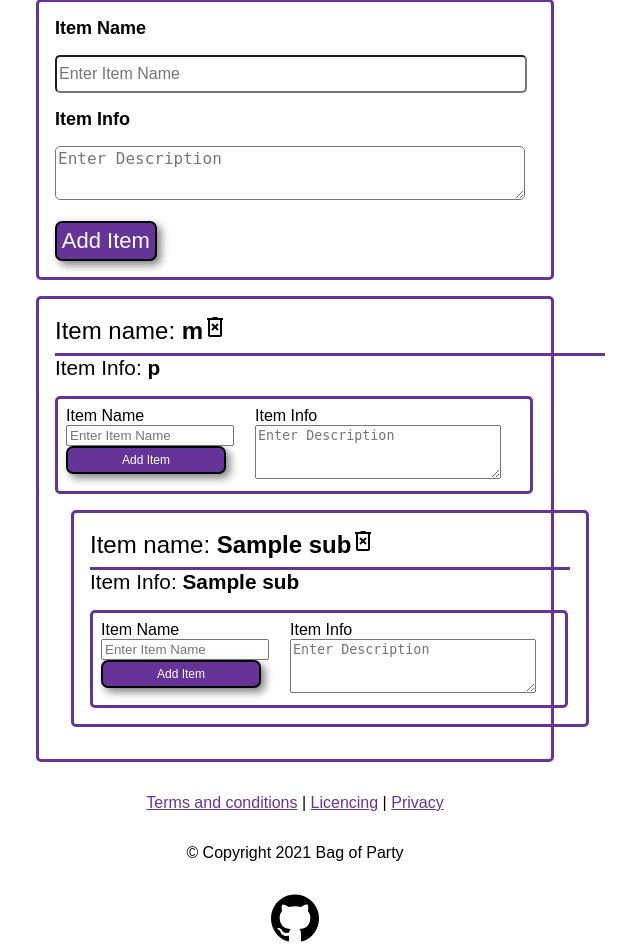
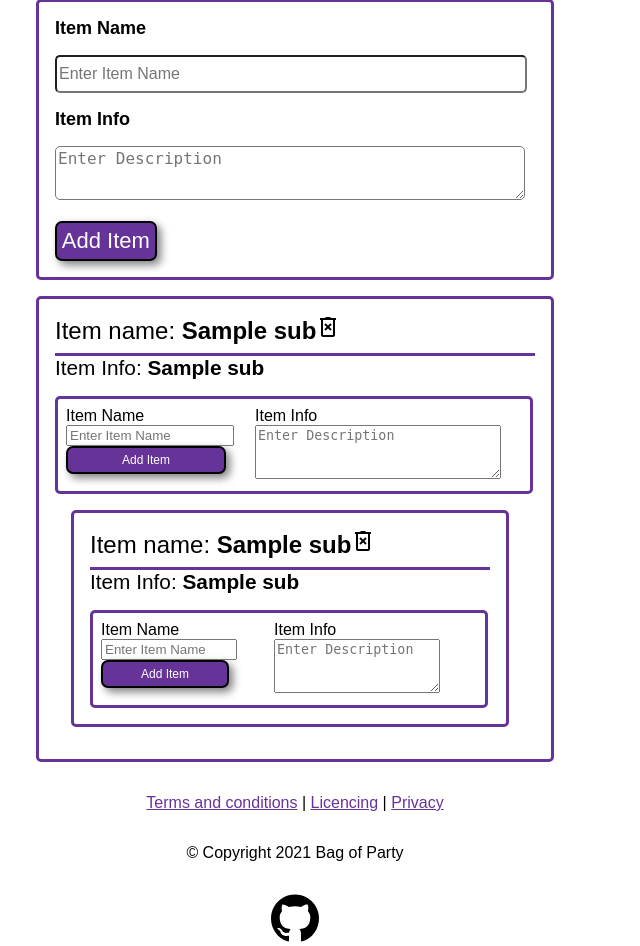
Before and after one commit to Bag-of-Party/python-website, a Flask app: template templates/partypage.html in a window 1280 px wide. Shown: the part 438-1384 px from the top of the page, without its empty margins (345-985 px from the left). Run offline with Flask 2, Linux system fonts and the light colour scheme; the template is opened without the code that fills it: most values are stand-ins (such as "Sample title", 1, 10 or a date in 2020); some libraries are stand-ins or nearby versions.

Commit message:
attempt 3 not right though

```diff
--- a/bagofparty.py
+++ b/bagofparty.py
@@ -111,6 +111,13 @@ def party(slug, party_name):
     print(with_container_id)
     print('without_container_id')
     print(without_container_id)
+    print('without_container_id**********')
+    test = without_container_id.values()
+
+    final = []
+
+    for i in test:
+        final.append(i)
 
 
     print('SUB_DATA')
@@ -118,16 +125,27 @@ def party(slug, party_name):
     #     print('VALUE')
     #     print(v)
     #     final.append(v)
-    for k,v in without_container_id.items():
-        print('Container')
-        print(v[0:4:])
-        print('VALUEINSIDE')
-        print(v[:1:-1])
+
+
+    # for k,v in without_container_id.items():
+    #     print('Container')
+    #     outer = v[0:4:]
+    #     print('VALUEINSIDE')
+    #     inner = v[:1:-1]
+    #     outer.append(inner)
+    #     final.append(outer)
     # for k,v in without_container_id.items():
     #     print('Container')
     #     print(v[0:4:])
 
-    sub_data = without_container_id
+    print('FINALLL')
+    print(final)
+    print('SUB FINAL')
+    print(final[2])
+
+    # print("INFOOO")
+    # print(info.outer)
+    # print(info.inner)
 
     print("FINAL")
     # print(final)
@@ -138,7 +156,7 @@ def party(slug, party_name):
     db_cur.close()
     db_conn.close()
     # session["data"] = partyData
-    return render_template('partypage.html', data=data, page_items=page_items, sub_data=without_container_id.items())
+    return render_template('partypage.html', data=data, page_items=page_items, sub_data=final)
 
 
 if __name__ == "__main__":
--- a/static/css/main.css
+++ b/static/css/main.css
@@ -216,3 +216,88 @@ input {
     color: white;
     font-size: 12px;
 }
+
+
+
+.sub_item_box {
+    border-style: solid;
+    border-color: rebeccapurple;
+    border-radius: 5px;
+    /* padding-top: 1rem;
+    padding-bottom: 1rem; */
+    width: 25rem;
+    padding: 1rem;
+    margin: 1rem;
+    display: grid;
+}
+
+/* .sub_item_box_form {
+    align-self: end;
+} */
+
+.sub_item_box_form {
+    align-self: end;
+}
+
+/* .sub_item_box_form:last-child {
+    display: flex;
+    align-sub_items: flex-end;
+} */
+
+.sub_item_box_name {
+    font-size: 1.5rem;
+    border-bottom: solid;
+    border-color: rebeccapurple;
+    padding-bottom: 0.5rem;
+}
+.sub_item_box_name span {
+    font-weight: bold;
+}
+.sub_item_box_name img {
+    height: 1.5rem;
+    cursor: pointer;
+}
+
+.sub_item_box_info {
+    font-size: 1.3rem;
+    /* border-bottom: solid;
+    border-color: rebeccapurple; */
+}
+.sub_item_box_info span {
+    font-weight: bold;
+}
+
+
+.sub_item_box_input {
+    margin-top: 1rem;
+    border-style: solid;
+    border-color: rebeccapurple;
+    width: 23.5rem;
+    border-radius: 5px;
+    padding: 0.5rem;
+}
+
+.sub_item_box_grid {
+    display: grid;
+    grid-template-columns: auto auto;
+    font-size: 1rem;
+}
+
+.sub_item_box_inputContainer input {
+    width: 8rem;
+}
+.sub_item_box_inputContainer textarea {
+    width: 10rem;
+    height: 3rem;
+}
+
+.sub_item_box_cta {
+    border: 2px solid black;
+    border-radius: 7px;
+    padding: .3rem;
+    text-decoration: none;
+    filter: drop-shadow(4px 4px 4px gray);
+    background: rebeccapurple;
+    color: white;
+    font-size: 12px;
+}
--- a/templates/partypage.html
+++ b/templates/partypage.html
@@ -31,10 +31,10 @@
     </form>
 
     <div class="items_grid">
-        {% for k,v in sub_data %}
+        {% for i in sub_data %}
         <div class="item_box">
-            <div class="item_box_name">Item name: <span>{{ v[0:4:][2] }}</span><a href="?delete={{ k }}"><img alt="bin" src="/static/images/icons/bin.png" /></a></div>
-            <div class="item_box_info">Item Info: <span>{{ v[0:4:][3] }}</span></div>
+            <div class="item_box_name">Item name: <span>{{ i[2] }}</span><a href="?delete={{ k }}"><img alt="bin" src="/static/images/icons/bin.png" /></a></div>
+            <div class="item_box_info">Item Info: <span>{{ i[3] }}</span></div>
             <div class="item_box_form">
                 <form class="item_box_input" method="POST">
                     <div class="item_box_grid">
@@ -60,40 +60,38 @@
                         </span>
                     </div>
                 </form>
-                <!-- {% if v[-1] != None %} -->
-                    {% for i in v %}
-                    <div class="item_box">
-                        <div class="item_box_name">Item name: <span>{{ i[2] }}</span><a href="?delete={{ k }}"><img alt="bin" src="/static/images/icons/bin.png" /></a></div>
-                        <div class="item_box_info">Item Info: <span>{{ i[3] }}</span></div>
-                        <div class="item_box_form">
-                            <form class="item_box_input" method="POST">
-                                <div class="item_box_grid">
-                                    <span class="item_box_inputContainer">
+                    {% if i[5] != None %}
+                    <div class="sub_item_box">
+                        <div class="sub_item_box_name">Item name: <span>{{ i[5] }}</span><a href="?delete={{ k }}"><img alt="bin" src="/static/images/icons/bin.png" /></a></div>
+                        <div class="sub_item_box_info">Item Info: <span>{{ i[5] }}</span></div>
+                        <div class="sub_item_box_form">
+                            <form class="sub_item_box_input" method="POST">
+                                <div class="sub_item_box_grid">
+                                    <span class="sub_item_box_inputContainer">
                                         <div>
                                             <input type="hidden" name="container_id" value="{{ k }}" />
                                             <label>Item Name</label>
                                         </div>
                                         <div>
-                                            <input class="item_box_itemTextInput" placeholder="Enter Item Name" maxlength="25" type="text" name="add_item"/>
+                                            <input class="sub_item_box_itemTextInput" placeholder="Enter Item Name" maxlength="25" type="text" name="add_item"/>
                                         </div>
-                                        <span class="inputContainer">
+                                        <span class="sub_inputContainer">
                                             <input class="item_box_cta" type="submit" maxlength="20" value="Add Item">
                                         </span>
                                     </span>
-                                    <span class="item_box_inputContainer">
+                                    <span class="sub_item_box_inputContainer">
                                         <div>
                                             <label>Item Info</label>
                                         </div>
                                         <div>
-                                            <textarea class="item_box_itemTextInput" placeholder="Enter Description" rows="3" cols="20" maxlength="200" name="add_item_info"></textarea>
+                                            <textarea class="sub_item_box_itemTextInput" placeholder="Enter Description" rows="3" cols="20" maxlength="200" name="add_item_info"></textarea>
                                         </div>
                                     </span>
                                 </div>
                             </form>
                         </div>
                     </div>
-                    {% endfor %}
-                <!-- {% endif %} -->
+                    {% endif %}
             </div>
         </div>
         {% endfor %}
```
